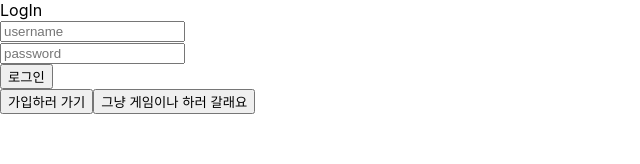
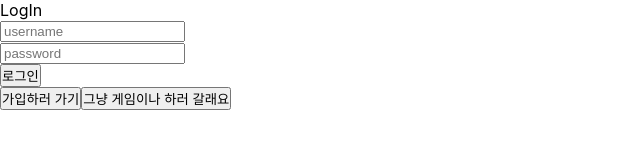
Before and after one commit to MTGVim/ballsort-client, a React (Create React App) app: page / in a window 1280 px wide. Shown: the top 164 px of the page, without its empty margins (0-640 px from the left). Built offline with nearby package versions, Linux system fonts and the light colour scheme; no server answers.

Commit message:
css 수정 (선택시 파란박스, 이미지 드래그 금지)

```diff
--- a/src/index.css
+++ b/src/index.css
@@ -19,6 +19,31 @@ code {
     monospace;
 }
 
+button {
+  margin: 0;
+  padding: 0;
+  -webkit-tap-highlight-color: transparent;
+  outline: none;
+}
+
 * {
+  -webkit-tap-highlight-color: transparent;
   box-sizing: border-box;
 }
+
+/* 이미지는 드래그 불가 */
+img {
+  user-drag: none;
+  user-select: none;
+  -moz-user-select: none;
+  -webkit-user-drag: none;
+  -webkit-user-select: none;
+  -ms-user-select: none;
+  /** vertical-align: baseline 라서, 아래 간격 생기는 것 방지 */
+  vertical-align: middle;
+}
+
+code {
+  font-family: source-code-pro, Menlo, Monaco, Consolas, 'Courier New',
+    monospace;
+}
```
